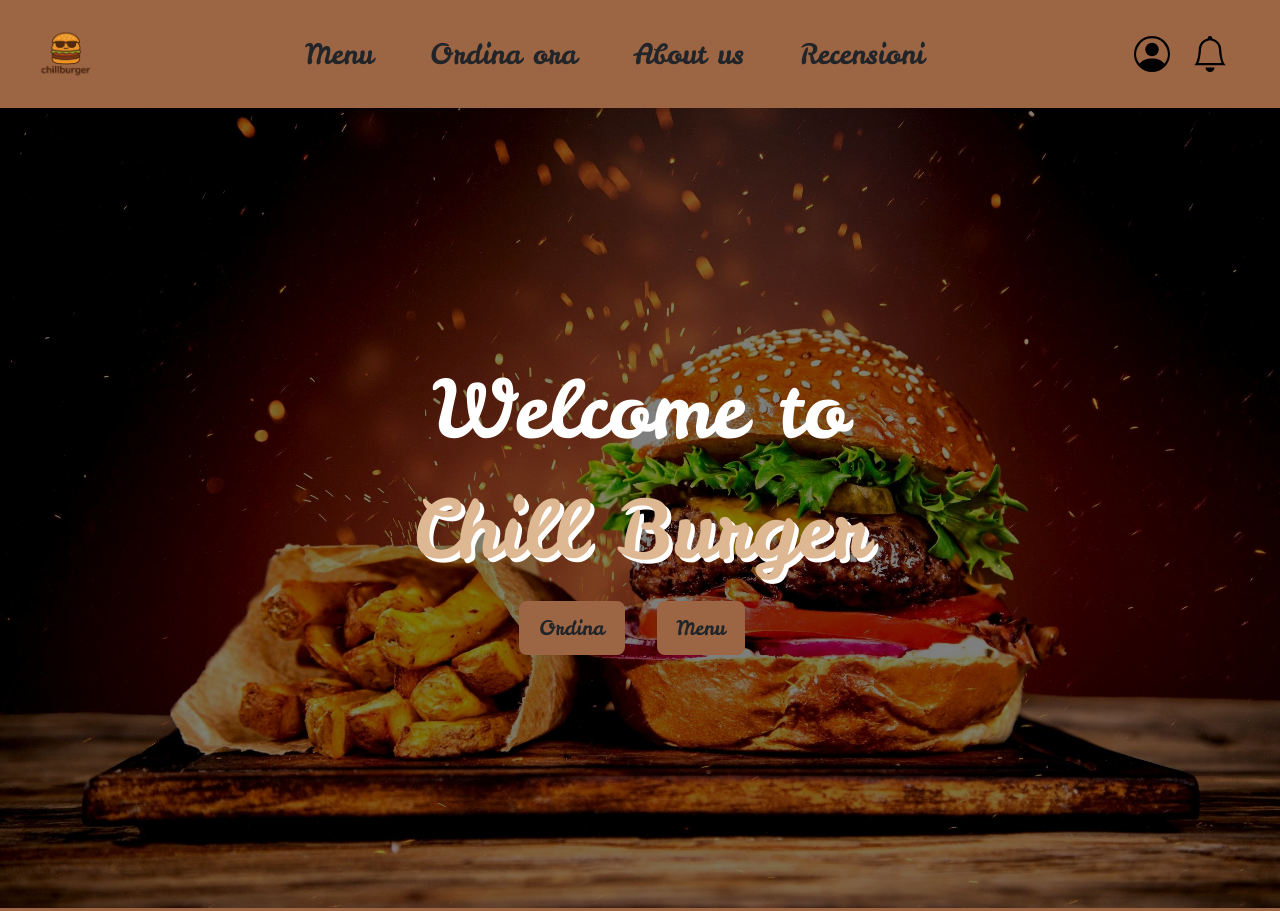
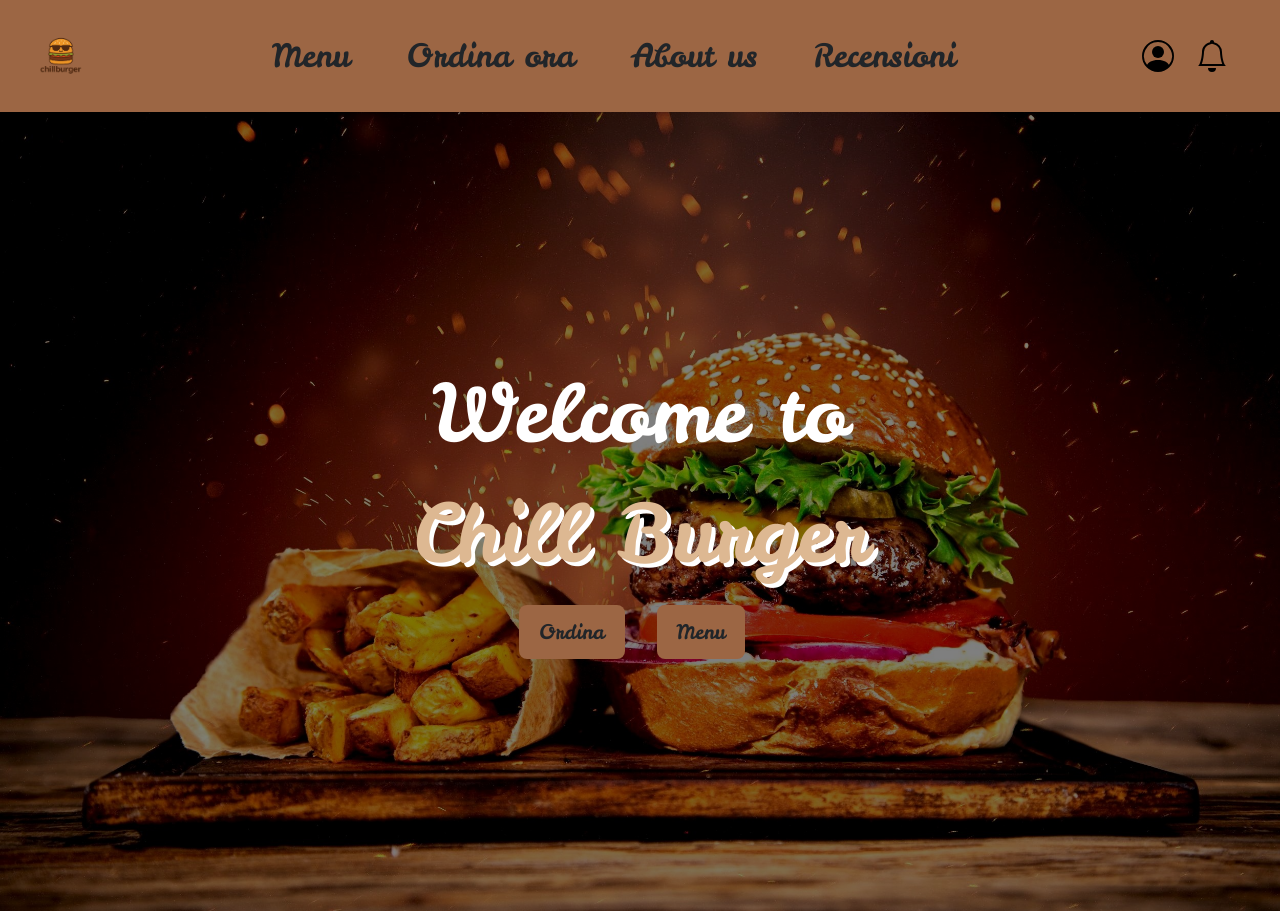
Before and after one commit to Filoferro03/ChillBurgerWebProject, a PHP site: page / in a window 1280 px wide. Shown: the top 911 px of the page. Run offline with PHP 8.4, Linux system fonts and the light colour scheme.

Commit message:
minor fixes in dimentions

```diff
--- a/chillburger/css/style.css
+++ b/chillburger/css/style.css
@@ -38,7 +38,7 @@ h1 {
 }
 
 .logo {
-    max-height: 60px;
+    max-height: 50px;
 }
 
 .list-group-item {
--- a/chillburger/template/base.php
+++ b/chillburger/template/base.php
@@ -76,21 +76,21 @@
                 <a href="index.php"><img src="./resources/ChillBurgerLogo.png" alt="ChillBurger Logo" class="logo" /></a>
                 <ul class="list-group list-group-horizontal d-flex justify-content-center gap-4">
                     <li class="list-group-item">
-                        <a class="nav-link header-menu fs-3" aria-current="page" href="#">Menu</a>
+                        <a class="nav-link header-menu fs-2" aria-current="page" href="#">Menu</a>
                     </li>
                     <li class="list-group-item">
-                        <a class="nav-link header-menu fs-3" href="#">Ordina ora</a>
+                        <a class="nav-link header-menu fs-2" href="#">Ordina ora</a>
                     </li>
                     <li class="list-group-item">
-                        <a class="nav-link header-menu fs-3" href="#">About us</a>
+                        <a class="nav-link header-menu fs-2" href="#">About us</a>
                     </li>
                     <li class="list-group-item">
-                        <a class="nav-link header-menu fs-3" href="reviews.php">Recensioni</a>
+                        <a class="nav-link header-menu fs-2" href="reviews.php">Recensioni</a>
                     </li>
                 </ul>
                 <div>
                     <a class="text-decoration-none" href="#">
-                        <svg xmlns="http://www.w3.org/2000/svg" width="36" height="36" fill="black"
+                        <svg xmlns="http://www.w3.org/2000/svg" width="32" height="32" fill="black"
                             class="bi bi-person-circle" viewBox="0 0 16 16">
                             <path d="M11 6a3 3 0 1 1-6 0 3 3 0 0 1 6 0" />
                             <path fill-rule="evenodd"
@@ -98,7 +98,7 @@
                         </svg>
                     </a>
                     <a href="#" class="text-decoration-none mx-3">
-                        <svg xmlns="http://www.w3.org/2000/svg" width="36" height="36" fill="black" class="bi bi-bell"
+                        <svg xmlns="http://www.w3.org/2000/svg" width="32" height="32" fill="black" class="bi bi-bell"
                             viewBox="0 0 16 16">
                             <path
                                 d="M8 16a2 2 0 0 0 2-2H6a2 2 0 0 0 2 2M8 1.918l-.797.161A4 4 0 0 0 4 6c0 .628-.134 2.197-.459 3.742-.16.767-.376 1.566-.663 2.258h10.244c-.287-.692-.502-1.49-.663-2.258C12.134 8.197 12 6.628 12 6a4 4 0 0 0-3.203-3.92zM14.22 12c.223.447.481.801.78 1H1c.299-.199.557-.553.78-1C2.68 10.2 3 6.88 3 6c0-2.42 1.72-4.44 4.005-4.901a1 1 0 1 1 1.99 0A5 5 0 0 1 13 6c0 .88.32 4.2 1.22 6" />
@@ -110,7 +110,7 @@
     </header>
 
     <main>
-        <?php /*require($templateParams["nome"]);*/ require("template/homepage.php") ?>
+        <?php require($templateParams["nome"]); ?>
     </main>
 
     <footer class="py-3">
```
